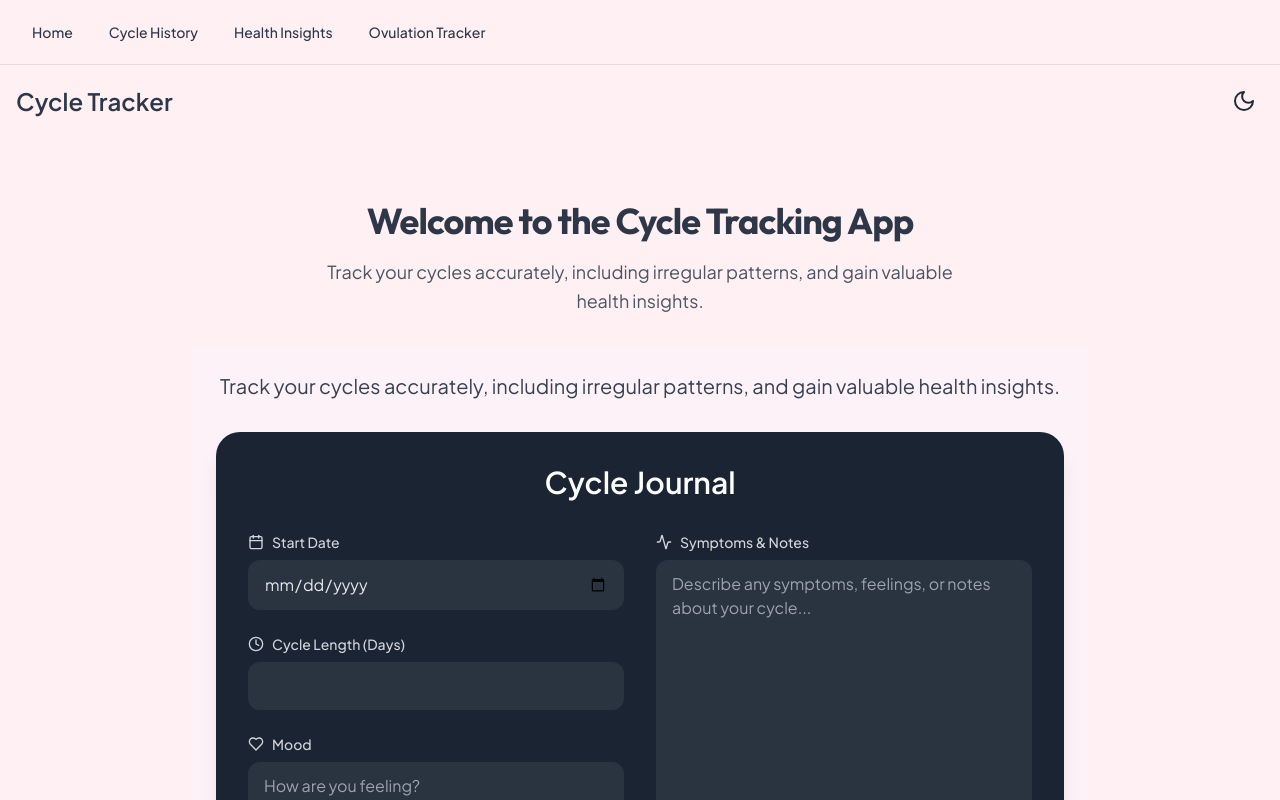
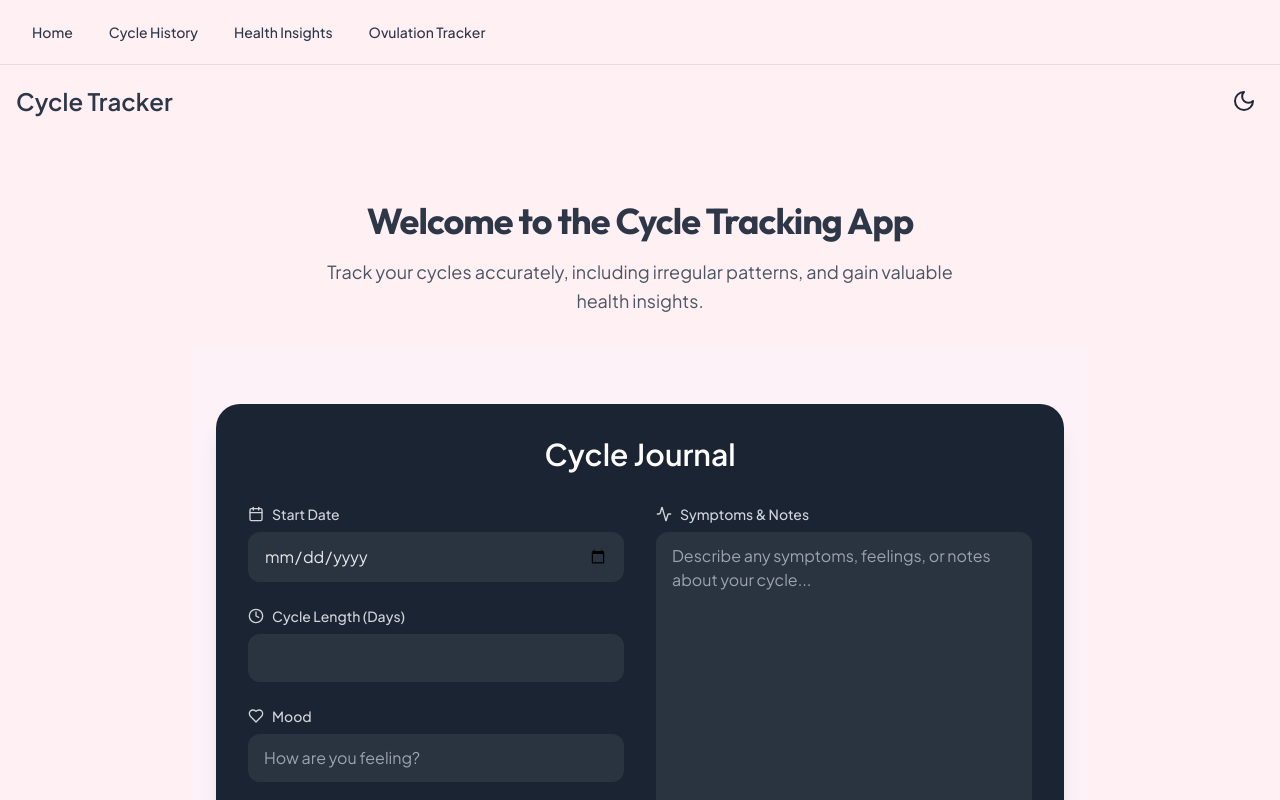
Before and after one commit to shem958/cycle-tracking, a Next.js app: page / in a window 1280 px wide. Shown: the top 800 px of the page. Built offline with nearby package versions, Linux system fonts and the light colour scheme.

Commit message:
Remove redundant header text from CycleForm component

```diff
--- a/src/app/components/CycleForm.js
+++ b/src/app/components/CycleForm.js
@@ -44,12 +44,7 @@
 
   return (
     <div className="min-h-screen w-full bg-pink-50 dark:bg-gray-900 p-6">
-      <div className="max-w-4xl mx-auto text-center mb-8">
-        <h1 className="text-gray-700 dark:text-gray-200 text-xl">
-          Track your cycles accurately, including irregular patterns, and gain
-          valuable health insights.
-        </h1>
-      </div>
+      <div className="max-w-4xl mx-auto text-center mb-8"></div>
 
       <form
         onSubmit={handleSubmit}
```
